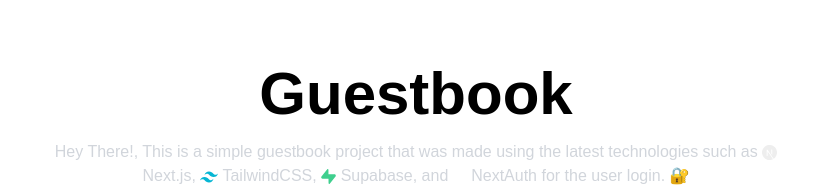
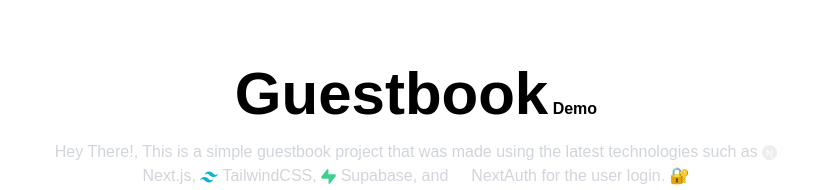
Before and after one commit to omarx11/guestbook-demo, a Next.js app: page / in a window 1280 px wide. Shown: the top 190 px of the page, without its empty margins (224-1055 px from the left). Built offline with nearby package versions, Linux system fonts and the light colour scheme; no server answers; a web font is replaced by a local one.

Commit message:
fixed: guestbook title

```diff
--- a/app/page.jsx
+++ b/app/page.jsx
@@ -7,7 +7,10 @@ export default function HomePage() {
   return (
     <main className="m-auto mt-10 flex max-w-3xl flex-col items-center md:mt-16">
       <div className="mx-2 mb-2 text-center">
-        <h1 className="pb-4 text-5xl font-bold md:text-6xl">Guestbook</h1>
+        <h1 className="pb-4 text-5xl font-bold md:text-6xl">
+          Guestbook
+          <span className="text-base"> Demo</span>
+        </h1>
         <p className="text-sm text-gray-300 md:text-base">
           Hey There!, This is a simple guestbook project that was made using the
           latest technologies such as{" "}
```
